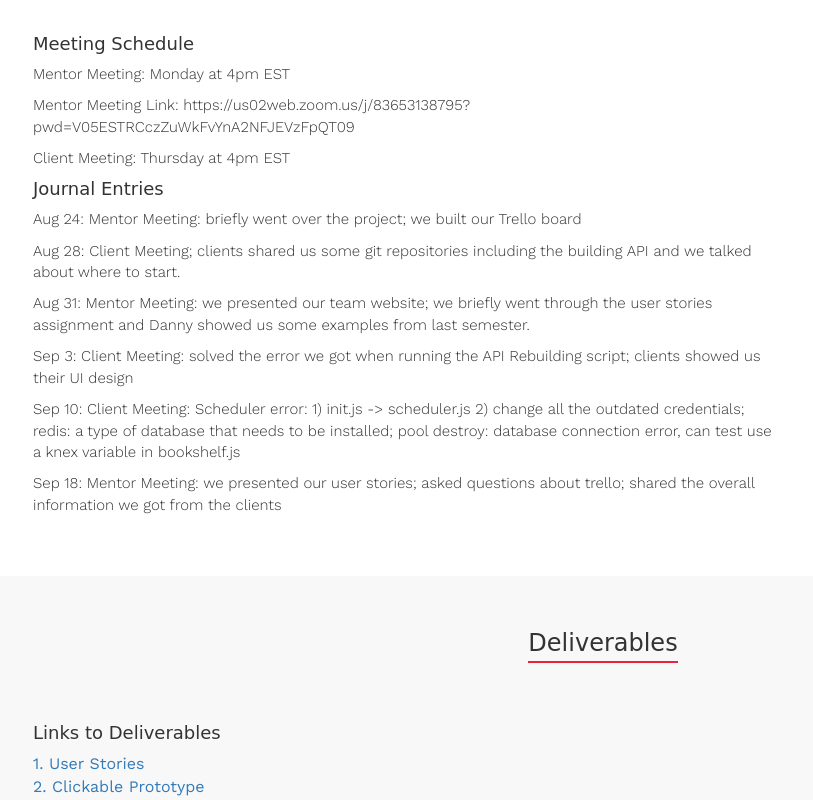
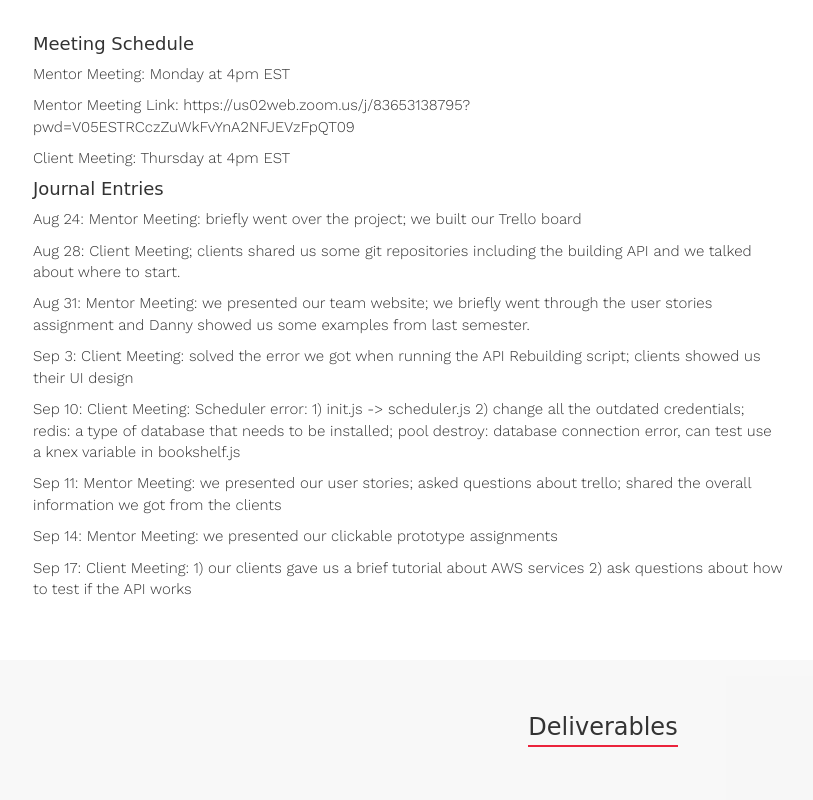
Before and after one commit to sowbobo12000/Team-X, a plain HTML site: page index.html in a window 1280 px wide. Shown: the part 2373-3173 px from the top of the page, without its empty margins (37-850 px from the left). Drawn offline with nearby package versions, Linux system fonts and the light colour scheme; a web font is replaced by a local one.

Commit message:
update week 7 meetings

```diff
--- a/index.html
+++ b/index.html
@@ -200,7 +200,9 @@
 	  <p>Aug 31: Mentor Meeting: we presented our team website; we briefly went through the user stories assignment and Danny showed us some examples from last semester.</p>
 	  <p>Sep 3: Client Meeting: solved the error we got when running the API Rebuilding script; clients showed us their UI design</p>
 	  <p>Sep 10: Client Meeting: Scheduler error: 1) init.js -> scheduler.js 2) change all the outdated credentials; redis: a type of database that needs to be installed; pool destroy: database connection error, can test use a knex variable in bookshelf.js</p>
-	  <p>Sep 18: Mentor Meeting: we presented our user stories; asked questions about trello; shared the overall information we got from the clients</p>
+	  <p>Sep 11: Mentor Meeting: we presented our user stories; asked questions about trello; shared the overall information we got from the clients</p>
+	  <p>Sep 14: Mentor Meeting: we presented our clickable prototype assignments</p>
+          <p>Sep 17: Client Meeting: 1) our clients gave us a brief tutorial about AWS services 2) ask questions about how to test if the API works</p>
         </div>
       </div>
     </div>
```
